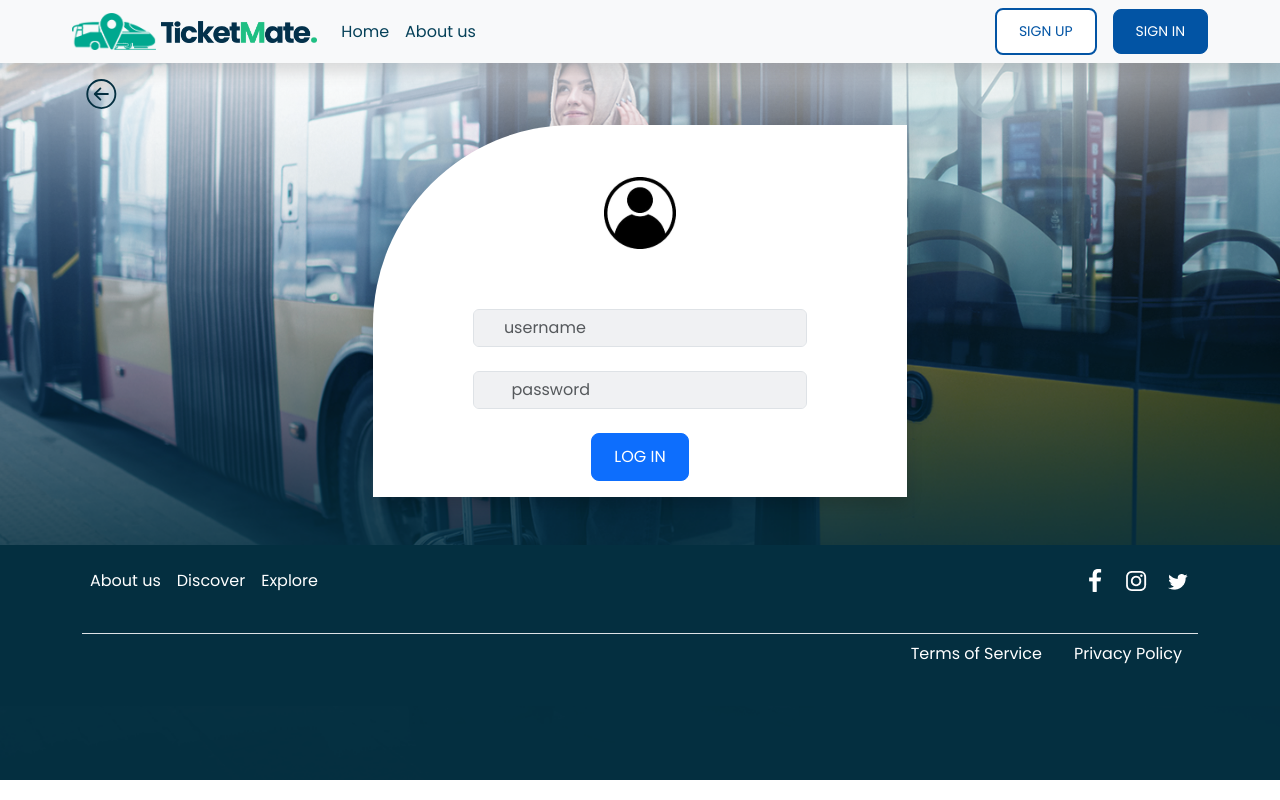
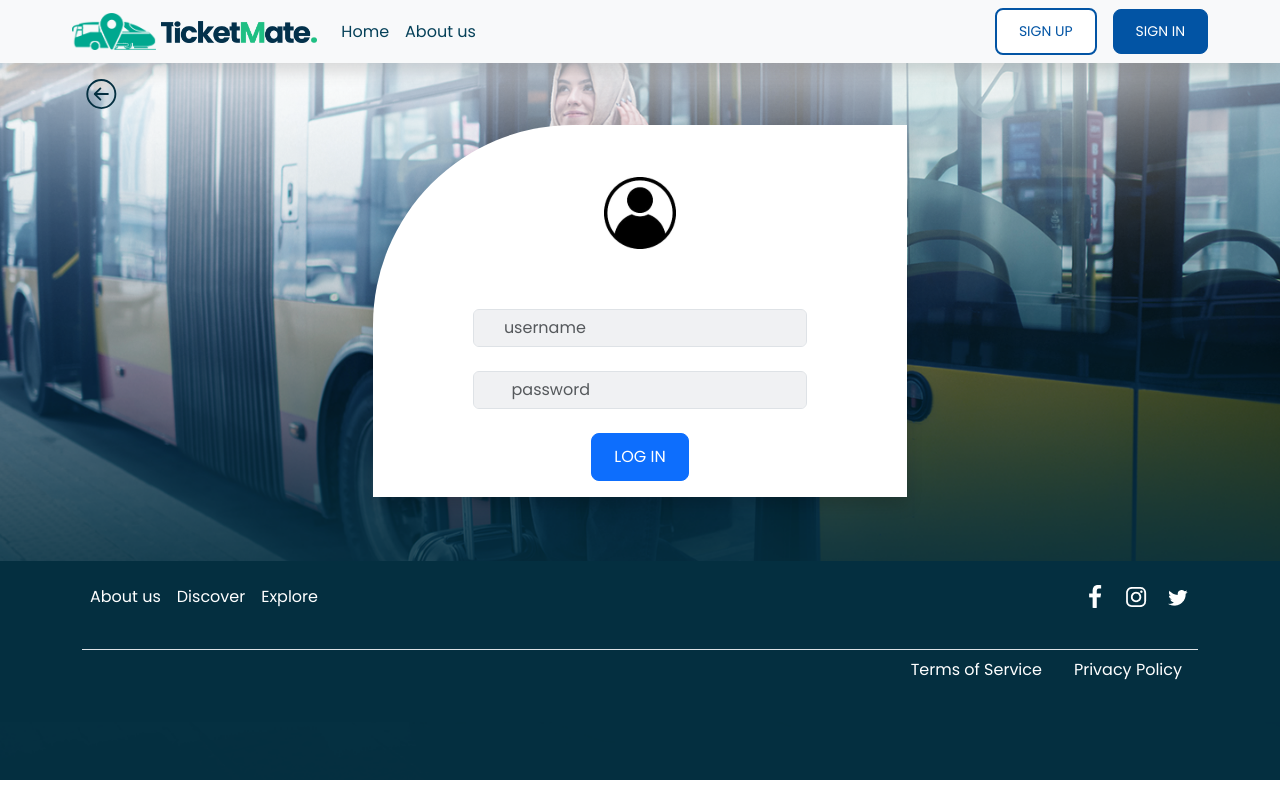
Before and after one commit to DilshanPathegamage123/Software-Project-PTES, a React (Vite) app in the folder ticketmate/: page / in a window 1280 px wide. Built offline with nearby package versions, Linux system fonts and the light colour scheme.

Commit message:
Commit footer changes

```diff
--- a/ticketmate/src/Components/Footer/Footer.tsx
+++ b/ticketmate/src/Components/Footer/Footer.tsx
@@ -7,7 +7,7 @@ import t_logo from '../../assets/icon3.png'
 function Footer() {
   return (
 
-      <div className='futter'>
+      <div className='futter mt-3'>
         <div className="container">
         <footer className="py-3 my-0">
             <div className='row'>
```
Also changed, not shown: ticketmate/src/Components/Footer/Footer.css (indentation only).
